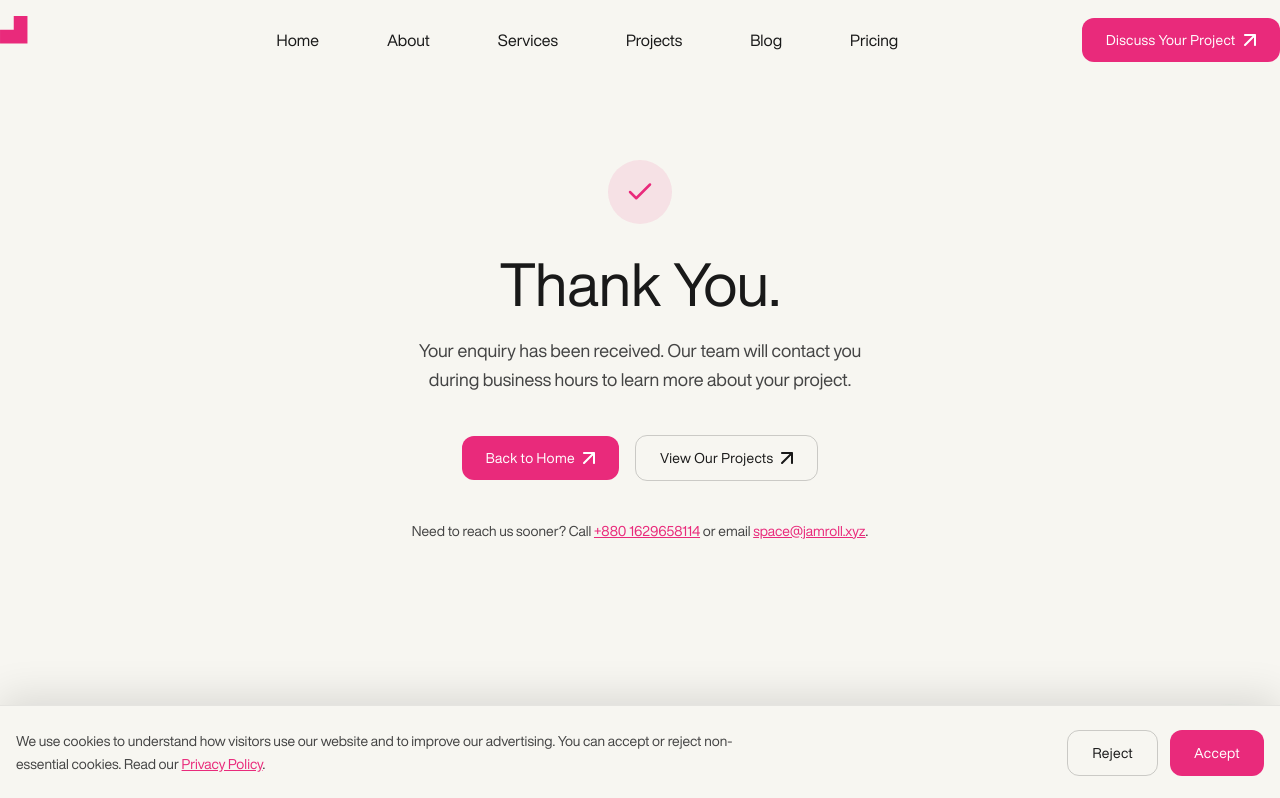
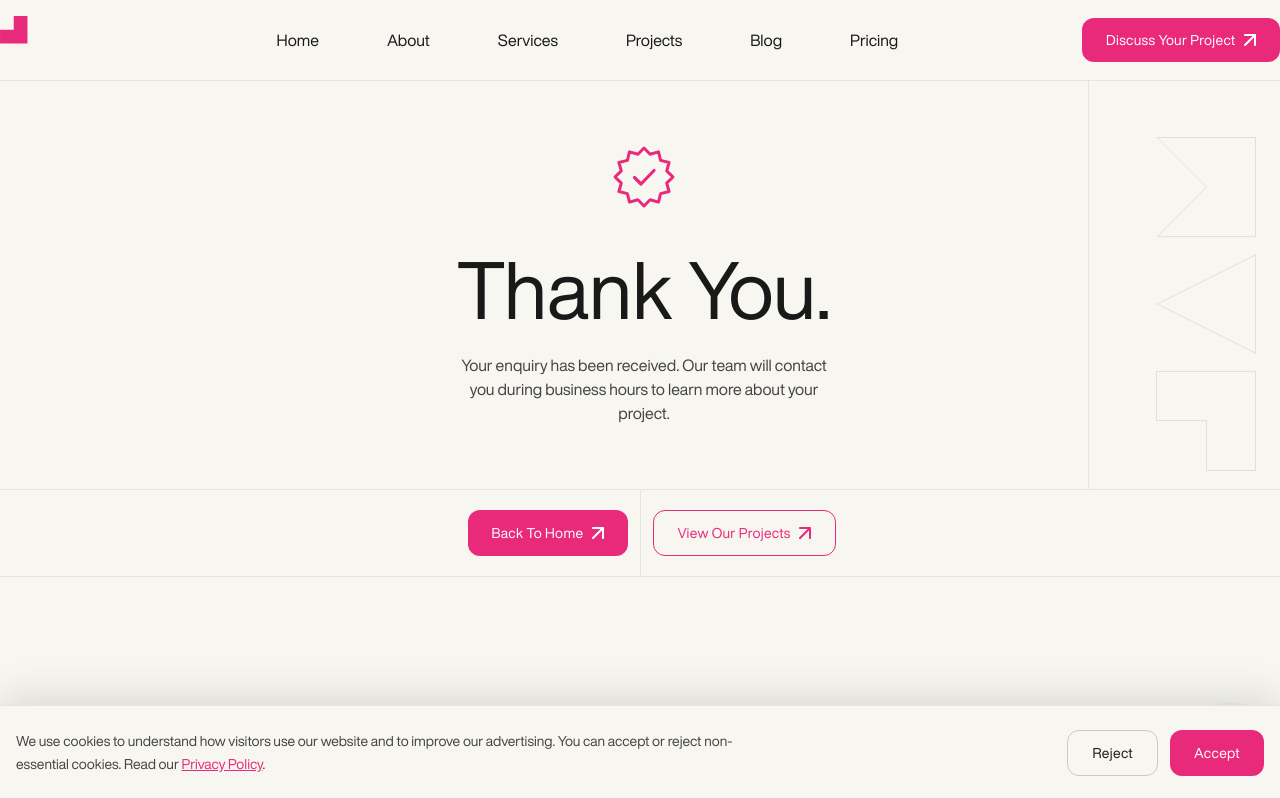
Before and after one commit to Creativecoder11/Jamspace-website, a Next.js app: page /thank-you in a window 1280 px wide. Shown: the top 798 px of the page. Built offline with nearby package versions, Linux system fonts and the light colour scheme; no server answers.

Commit message:
Thank you page content change

```diff
--- a/src/app/thank-you/page.tsx
+++ b/src/app/thank-you/page.tsx
@@ -1,7 +1,8 @@
 import type { Metadata } from "next";
+import Image from "next/image";
 import { Container } from "@/components/ui/Container";
 import { Button } from "@/components/ui/Button";
-import { contactInfo } from "@/lib/data/footer";
+import { Faq } from "@/components/sections/Faq";
 import { ThankYouTracker } from "@/components/analytics/ThankYouTracker";
 
 export const metadata: Metadata = {
@@ -9,6 +10,59 @@ export const metadata: Metadata = {
   description: "Your project enquiry has been received. The Jam Space team will be in touch shortly.",
   robots: { index: false, follow: false },
 };
+
+/** 12-point "verified" badge outline, built once at module load. */
+const BADGE_POINTS = Array.from({ length: 24 }, (_, i) => {
+  const angle = (Math.PI / 12) * i - Math.PI / 2;
+  const r = i % 2 === 0 ? 29 : 23.5;
+  return `${(32 + r * Math.cos(angle)).toFixed(2)},${(32 + r * Math.sin(angle)).toFixed(2)}`;
+}).join(" ");
+
+function SuccessBadge() {
+  return (
+    <svg
+      width="64"
+      height="64"
+      viewBox="0 0 64 64"
+      fill="none"
+      className="h-14 w-14 text-accent md:h-16 md:w-16"
+      aria-hidden="true"
+    >
+      <polygon
+        points={BADGE_POINTS}
+        stroke="currentColor"
+        strokeWidth="3"
+        strokeLinejoin="round"
+      />
+      <path
+        d="M22.5 32.5L29 39L42 25.5"
+        stroke="currentColor"
+        strokeWidth="3.2"
+        strokeLinecap="round"
+        strokeLinejoin="round"
+      />
+    </svg>
+  );
+}
+
+/** Pink brand chevron (from the logo mark), pointing right. */
+function ReferenceMarker() {
+  return (
+    <svg
+      width="11"
+      height="11"
+      viewBox="0 0 22.86 22.86"
+      fill="none"
+      className="shrink-0 -rotate-90"
+      aria-hidden="true"
+    >
+      <path
+        d="M22.86 22.86H0V0L11.43 11.43L22.86 0V22.86Z"
+        fill="var(--color-accent)"
+      />
+    </svg>
+  );
+}
 
 export default async function ThankYouPage({
   searchParams,
@@ -23,49 +77,82 @@ export default async function ThankYouPage({
   const projectType = typeof typeParam === "string" ? typeParam : "Residential";
 
   return (
-    <section className="py-24 md:py-40">
+    <>
       {/* Fires Meta Pixel Lead event for the thank you page */}
       <ThankYouTracker submissionId={reference} projectType={projectType} />
 
-      <Container className="max-w-2xl text-center">
-        <div className="mx-auto flex h-16 w-16 items-center justify-center rounded-full bg-accent/10 text-accent">
-          <svg width="30" height="30" viewBox="0 0 24 24" fill="none" stroke="currentColor" strokeWidth="2" strokeLinecap="round" strokeLinejoin="round" aria-hidden="true">
-            <polyline points="20 6 9 17 4 12" />
+      <section className="pt-20">
+        {/* Hero panel */}
+        <div className="border-y border-border">
+          <Container className="flex">
+            <div className="relative flex-1 overflow-hidden px-4 pb-12 pt-8 md:px-0 md:pb-16 md:pt-16">
+              {/* Diagonal guide line */}
+              <svg
+                className="pointer-events-none absolute inset-0 hidden h-full w-full md:block"
+                preserveAspectRatio="none"
+                aria-hidden="true"
+              >
+                <line
+                  x1="2%"
+                  y1="100%"
+                  x2="24%"
+                  y2="0"
+                  stroke="var(--color-border)"
+                  strokeWidth="1"
+                  vectorEffect="non-scaling-stroke"
+                />
               </svg>
+
+              {reference && (
+                <p className="mb-8 flex items-center gap-2 text-xs text-muted md:absolute md:left-2 md:top-8 md:mb-0">
+                  <ReferenceMarker />
+                  Reference: <span className="text-foreground">{reference}</span>
+                </p>
+              )}
+
+              <div className="relative mx-auto flex max-w-xl pl-50 flex-col items-center text-center">
+                <SuccessBadge />
+
+                <h1 className="mt-6 text-[44px] font-normal leading-[120%] md:mt-8 md:text-hero">
+                  Thank You.
+                </h1>
+
+                <p className="mt-3 max-w-md text-muted md:mt-4">
+                  Your enquiry has been received. Our team will contact you
+                  during business hours to learn more about your project.
+                </p>
+              </div>
             </div>
 
-        <h1 className="mt-6 text-[44px] md:text-6xl font-normal leading-[120%]">
-          Thank You.
-        </h1>
-        <p className="mt-4 text-muted text-base md:text-lg max-w-md mx-auto leading-relaxed">
-          Your enquiry has been received. Our team will contact you during business hours to learn more about your project.
-        </p>
+            {/* Brand glyph column */}
+            <div className="hidden w-[15%] max-w-50 shrink-0 items-start justify-end border-l border-border pr-6 pt-14 md:flex">
+              <Image
+                src="/footer-jam.svg"
+                alt=""
+                width={100}
+                height={334}
+                className="h-auto w-20 object-contain lg:w-25"
+              />
+            </div>
+          </Container>
+        </div>
 
-        {reference && (
-          <div className="mt-6 inline-block rounded-md border border-border bg-white/5 px-4 py-2 text-xs font-mono text-muted">
-            Reference: <span className="text-foreground font-semibold">{reference}</span>
+        {/* Actions row */}
+        <div className="border-b border-border">
+          <Container className="flex justify-center">
+            <div className="flex flex-1 justify-end border-r border-border py-4 pr-3 md:py-5 md:pr-3">
+              <Button href="/">Back To Home</Button>
             </div>
-        )}
-
-        <div className="mt-10 flex flex-wrap items-center justify-center gap-4">
-          <Button href="/">Back to Home</Button>
-          <Button href="/projects" variant="secondary">
+            <div className="flex flex-1 justify-start py-4 pl-3 md:py-5">
+              <Button href="/projects" variant="outline">
                 View Our Projects
               </Button>
             </div>
+          </Container>
+        </div>
+      </section>
 
-        <p className="mt-10 text-sm text-muted">
-          Need to reach us sooner? Call{" "}
-          <a href={`tel:${contactInfo.phone.replace(/\s+/g, "")}`} className="text-accent underline">
-            {contactInfo.phone}
-          </a>{" "}
-          or email{" "}
-          <a href={`mailto:${contactInfo.email}`} className="text-accent underline">
-            {contactInfo.email}
-          </a>
-          .
-        </p>
-      </Container>
-    </section>
+      <Faq />
+    </>
   );
 }
--- a/src/components/ui/Button.tsx
+++ b/src/components/ui/Button.tsx
@@ -1,7 +1,7 @@
 import Link from "next/link";
 import type { ComponentPropsWithoutRef } from "react";
 
-type ButtonVariant = "primary" | "secondary" | "light" | "inverse" | "dark" | "projectbtn";
+type ButtonVariant = "primary" | "secondary" | "outline" | "light" | "inverse" | "dark" | "projectbtn";
 
 interface BaseProps {
   variant?: ButtonVariant;
@@ -16,6 +16,9 @@ const variants: Record<ButtonVariant, string> = {
   primary: "bg-accent text-accent-foreground font-medium hover:bg-foreground",
   secondary:
     "border border-foreground/20 text-foreground hover:border-foreground",
+  // Accent outline — pairs with a primary button (e.g. Thank You page).
+  outline:
+    "border border-accent text-accent hover:bg-accent hover:text-accent-foreground",
   // For use over photos: white outline, matches the Hero/Services/Video CTAs.
   light:
     "border border-white/70 text-white hover:bg-white hover:text-foreground",
```
Lines whose indentation alone changed are shown as unchanged.
